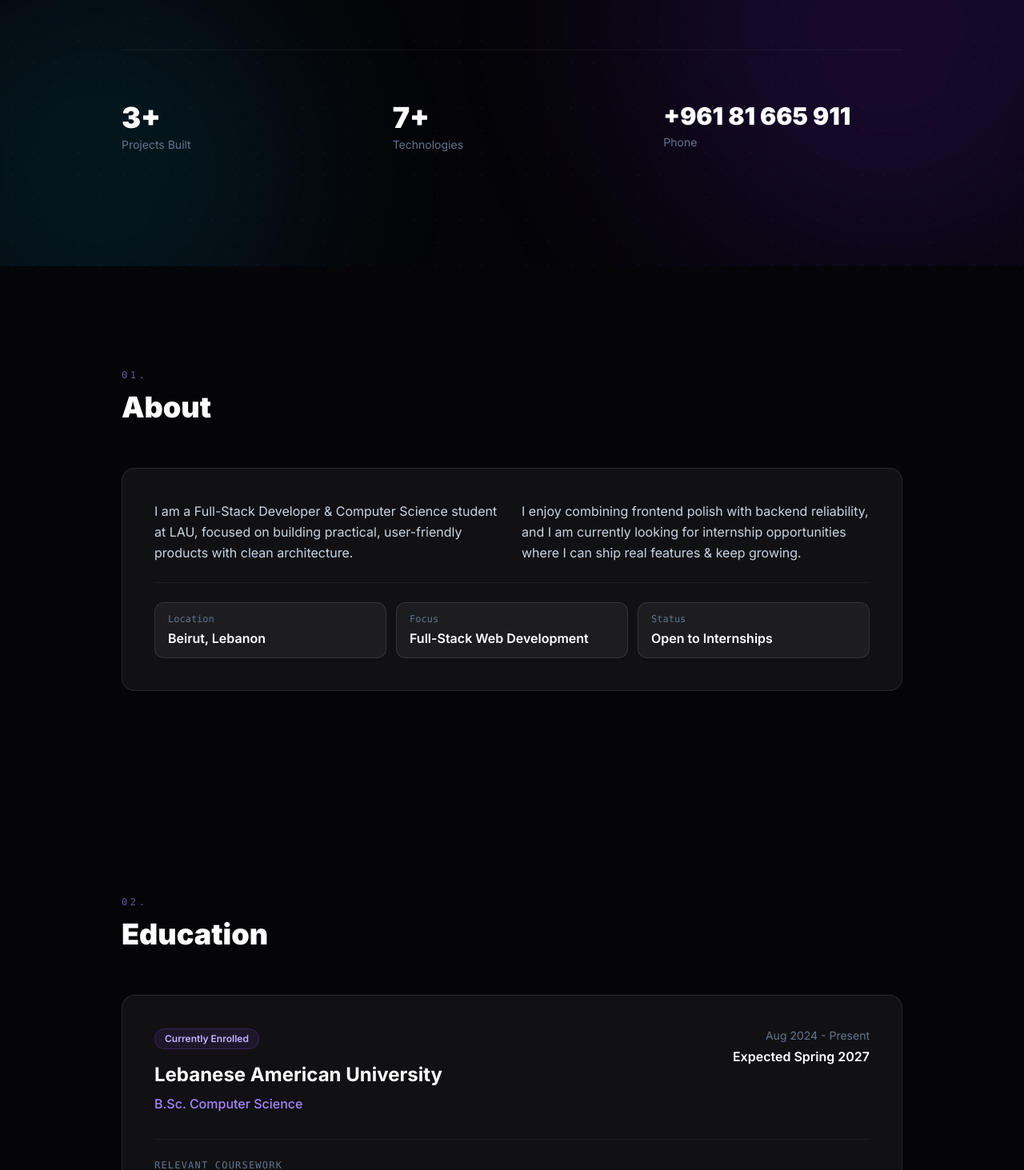
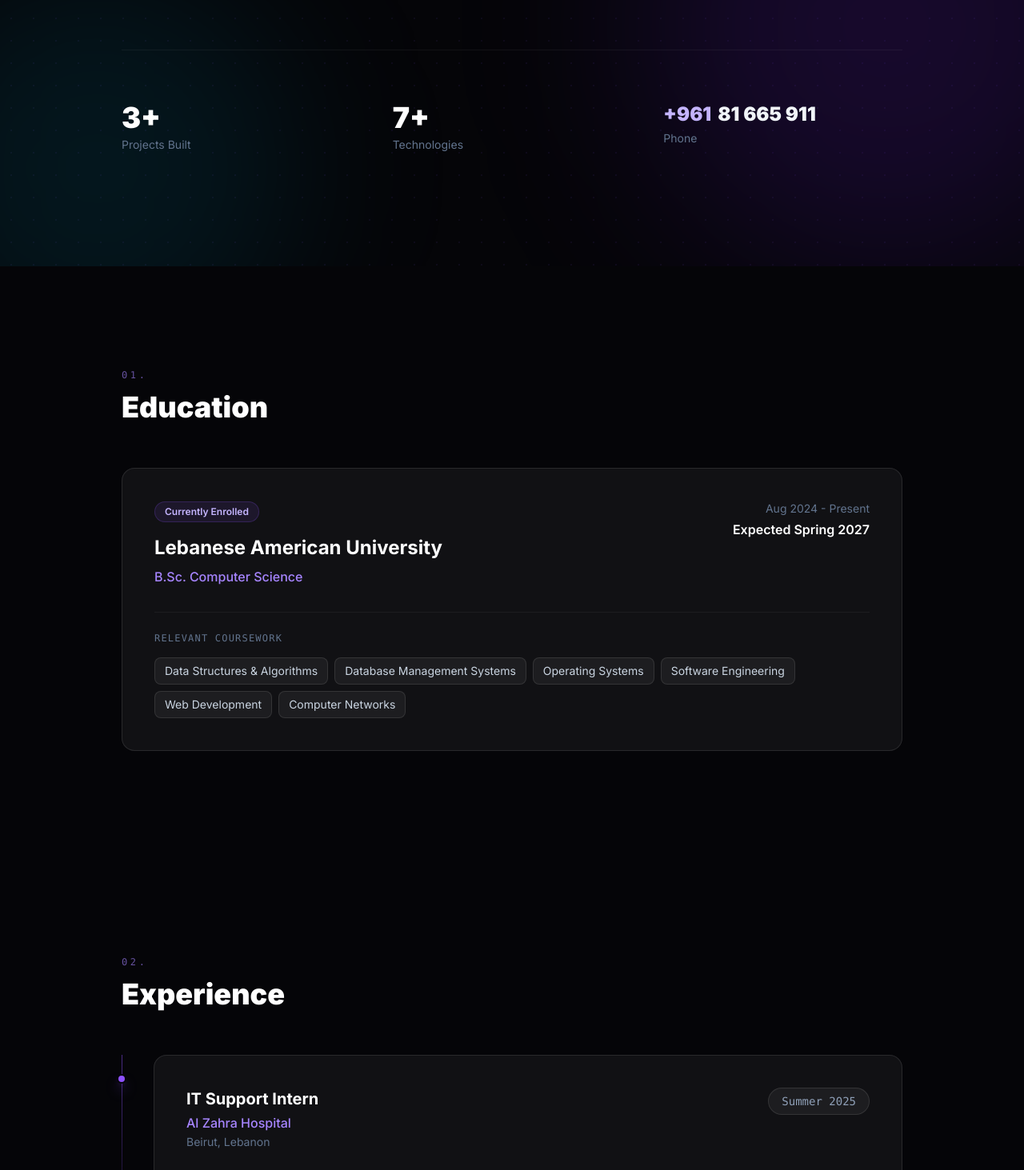
Before and after one commit to jadalhassan/Resume, a React (Vite) app: page / in a window 1280 px wide. Shown: the part 467-1930 px from the top of the page at 80% size. Built offline with nearby package versions, Linux system fonts and the light colour scheme.

Commit message:
feat: update section headings for consistency and improve favicon design

```diff
--- a/src/App.jsx
+++ b/src/App.jsx
@@ -1,6 +1,5 @@
 import Navbar from './components/Navbar'
 import Hero from './components/Hero'
-import About from './components/About'
 import Education from './components/Education'
 import Experience from './components/Experience'
 import Projects from './components/Projects'
@@ -28,7 +27,6 @@ function App() {
       <Navbar />
       <main id="main-content" tabIndex={-1} className="relative z-10">
         <Hero />
-        <About />
         <Education />
         <Experience />
         <Projects />
--- a/src/components/Activities.jsx
+++ b/src/components/Activities.jsx
@@ -26,7 +26,7 @@ export default function Activities() {
   return (
     <section id="activities" className="py-20 sm:py-32 relative scroll-mt-24">
       <div className="max-w-5xl mx-auto px-4 sm:px-6">
-        <SectionHeading number={7} title="Activities" />
+        <SectionHeading number={6} title="Activities" />
         <div className="grid gap-4 sm:grid-cols-2 lg:grid-cols-3">
           {activities.map(({ role, org, period, Icon }) => (
             <div
--- a/src/components/Courses.jsx
+++ b/src/components/Courses.jsx
@@ -28,7 +28,7 @@ export default function Courses() {
   return (
     <section id="courses" className="py-20 sm:py-32 relative scroll-mt-24">
       <div className="max-w-5xl mx-auto px-4 sm:px-6">
-        <SectionHeading number={5} title="Courses" />
+        <SectionHeading number={4} title="Courses" />
         <div className="flex flex-col gap-5">
           {courses.map((course) => (
             <article
--- a/src/components/Education.jsx
+++ b/src/components/Education.jsx
@@ -13,7 +13,7 @@ export default function Education() {
   return (
     <section id="education" className="py-20 sm:py-32 relative scroll-mt-24">
       <div className="max-w-5xl mx-auto px-4 sm:px-6">
-        <SectionHeading number={2} title="Education" />
+        <SectionHeading number={1} title="Education" />
         <div className="bg-white/5 border border-white/10 rounded-2xl p-6 sm:p-10 hover:border-violet-500/30 hover:bg-white/[7%] transition-all duration-300 hover:shadow-2xl hover:shadow-violet-500/5">
           <div className="flex flex-wrap justify-between items-start gap-6 mb-8">
             <div>
--- a/src/components/Experience.jsx
+++ b/src/components/Experience.jsx
@@ -11,7 +11,7 @@ export default function Experience() {
   return (
     <section id="experience" className="py-20 sm:py-32 relative scroll-mt-24">
       <div className="max-w-5xl mx-auto px-4 sm:px-6">
-        <SectionHeading number={3} title="Experience" />
+        <SectionHeading number={2} title="Experience" />
         <div className="relative pl-8 sm:pl-10">
           <div className="absolute left-0 top-0 bottom-0 w-px bg-gradient-to-b from-violet-500/50 via-violet-500/20 to-transparent" />
           <div className="absolute left-0 top-6 -translate-x-1/2 w-3 h-3 rounded-full bg-violet-500 border-2 border-[#050508] shadow-lg shadow-violet-500/60" />
--- a/src/components/Hero.jsx
+++ b/src/components/Hero.jsx
@@ -56,7 +56,12 @@ export default function Hero() {
             <p className="text-slate-500 text-sm mt-1">Technologies</p>
           </div>
           <div>
-            <p className="text-2xl sm:text-3xl font-black text-white leading-tight">+961 81 665 911</p>
+            <a
+              href="tel:+96181665911"
+              className="inline-flex items-center whitespace-nowrap text-xl sm:text-2xl font-black text-slate-100 hover:text-cyan-300 transition-colors"
+            >
+              <span className="text-violet-300 mr-2">+961</span>81 665 911
+            </a>
             <p className="text-slate-500 text-sm mt-1">Phone</p>
           </div>
         </div>
--- a/src/components/Navbar.jsx
+++ b/src/components/Navbar.jsx
@@ -2,7 +2,6 @@ import { useState, useEffect } from 'react'
 import { CloseIcon, MenuIcon } from './Icons'
 
 const links = [
-  { label: 'About', href: '#about' },
   { label: 'Education', href: '#education' },
   { label: 'Experience', href: '#experience' },
   { label: 'Projects', href: '#projects' },
--- a/src/components/Projects.jsx
+++ b/src/components/Projects.jsx
@@ -47,7 +47,7 @@ export default function Projects() {
   return (
     <section id="projects" className="py-20 sm:py-32 relative scroll-mt-24">
       <div className="max-w-5xl mx-auto px-4 sm:px-6">
-        <SectionHeading number={4} title="Projects" />
+        <SectionHeading number={3} title="Projects" />
         <div className="flex flex-col gap-5">
           {projects.map((project, i) => (
             <div
--- a/src/components/Skills.jsx
+++ b/src/components/Skills.jsx
@@ -23,7 +23,7 @@ export default function Skills() {
   return (
     <section id="skills" className="py-20 sm:py-32 relative scroll-mt-24">
       <div className="max-w-5xl mx-auto px-4 sm:px-6">
-        <SectionHeading number={6} title="Skills" />
+        <SectionHeading number={5} title="Skills" />
         <div className="grid gap-5 sm:grid-cols-2 lg:grid-cols-3">
           {skillGroups.map(({ category, Icon, items }) => (
             <div
```
Also changed, not shown: public/favicon.svg.
